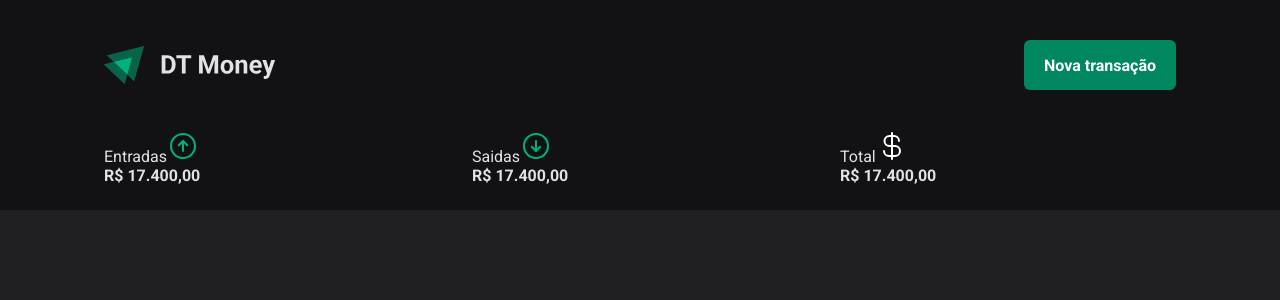
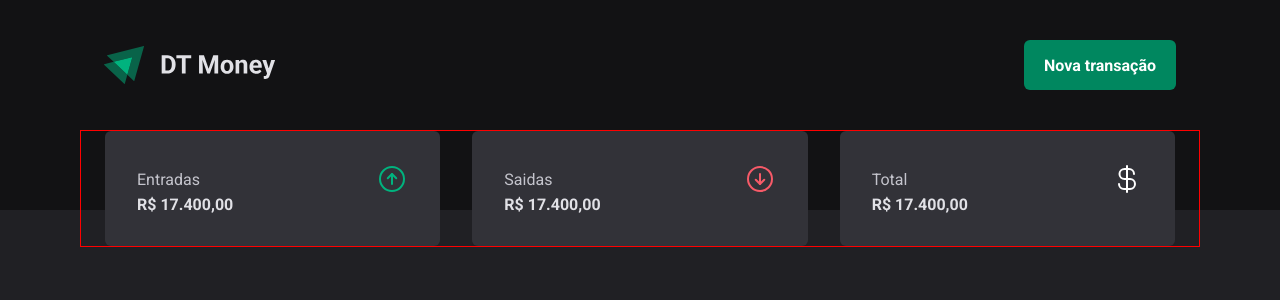
Before and after one commit to EbersonSilva/03-dt-money, a React (Vite) app: page / in a window 1280 px wide. Shown: the top 300 px of the page. Built offline with nearby package versions, Linux system fonts and the light colour scheme.

Commit message:
atualização

```diff
--- a/src/components/Summary/index.tsx
+++ b/src/components/Summary/index.tsx
@@ -1,32 +1,32 @@
-import { SummaryContainer } from "./styles";
+import { SummaryCard, SummaryContainer } from "./styles";
 import {ArrowCircleUp, ArrowCircleDown, CurrencyDollar} from 'phosphor-react'
 
 export function Summary(){
   return(
     <SummaryContainer>
-      <div>
+      <SummaryCard>
         <header>
           <span>Entradas</span>
           <ArrowCircleUp size={32} color="#00b37e"/>
         </header>
         <strong>R$ 17.400,00</strong>
-      </div>
+      </SummaryCard>
 
-      <div>
+      <SummaryCard>
         <header>
           <span>Saidas</span>
-          <ArrowCircleDown size={32} color="#00b37e"/>
+          <ArrowCircleDown size={32} color="#f75a68"/>
         </header>
         <strong>R$ 17.400,00</strong>
-      </div>
+      </SummaryCard>
 
-      <div>
+      <SummaryCard>
         <header>
           <span>Total</span>
           <CurrencyDollar size={32} color="#fff"/>
         </header>
         <strong>R$ 17.400,00</strong>
-      </div>
+      </SummaryCard>
     </SummaryContainer>
   )
 }
--- a/src/components/Summary/styles.ts
+++ b/src/components/Summary/styles.ts
@@ -11,6 +11,19 @@ grid-template-columns: repeat(3, 1fr);
 gap: 2rem;
 
 margin-top: -5rem;
+border: 1px solid red;
+`
 
+export const SummaryCard = styled.div`
+background: ${props => props.theme["gray-600"]};
+border-radius: 6px;
+padding: 2rem;
+
+header{
+  display: flex;
+  align-items: center;
+  justify-content: space-between;
+  color: ${props => props.theme["gray-300"]};
+}
 
 `
```
